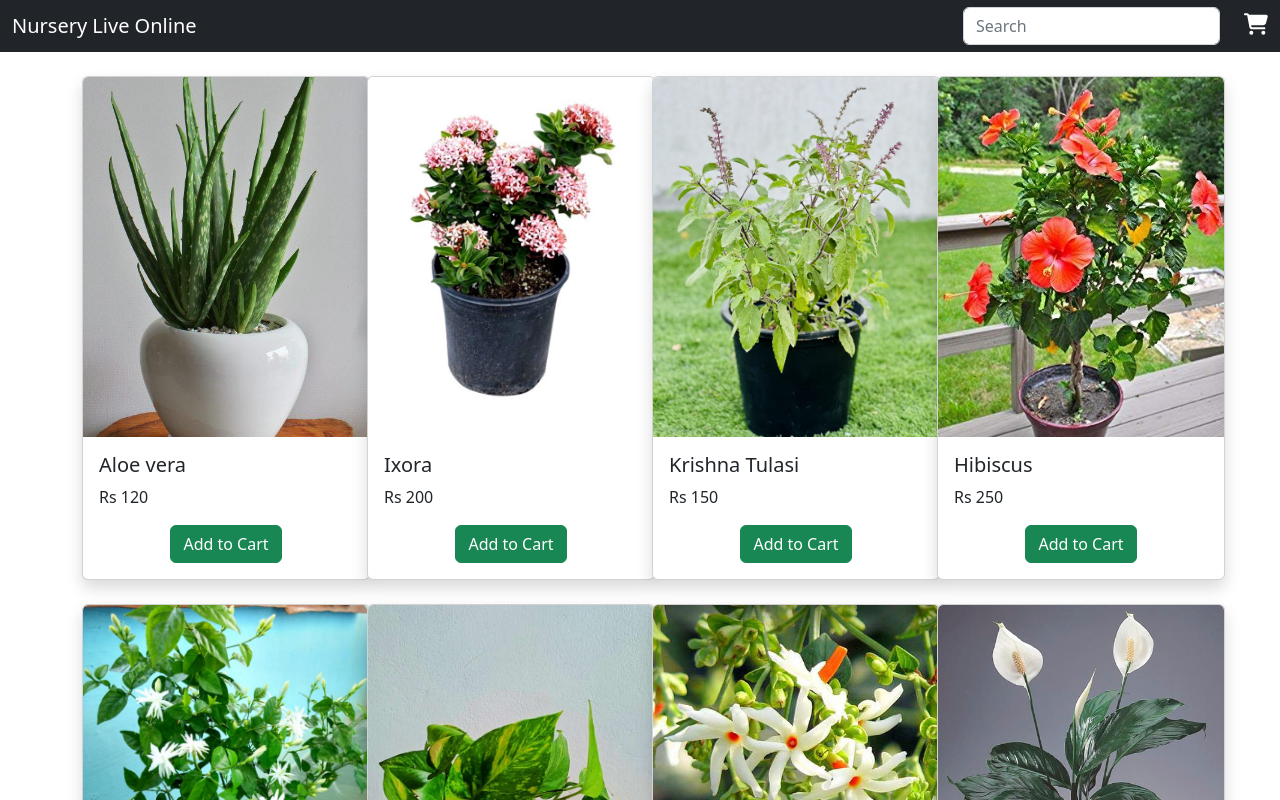
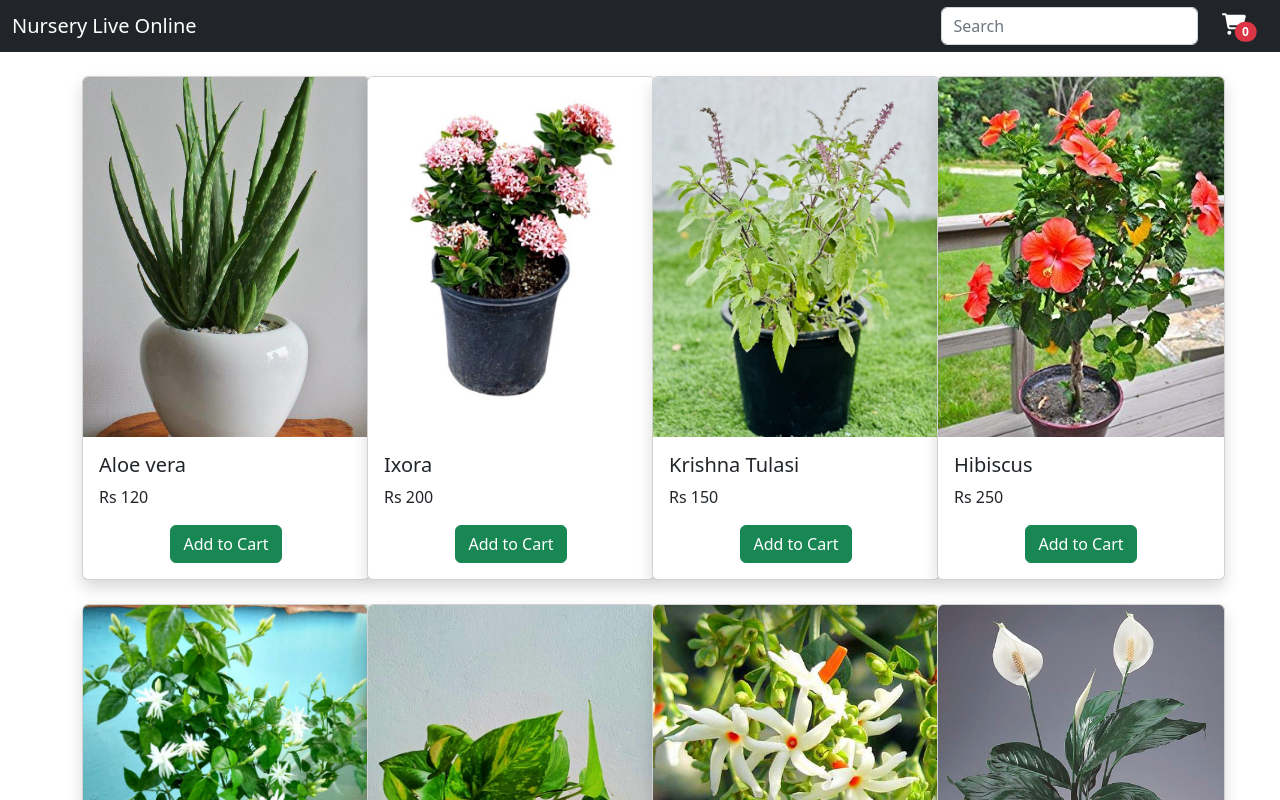
Before and after one commit to premraj234/React-project2, a React (Create React App) app: page / in a window 1280 px wide. Shown: the top 800 px of the page. Built offline with nearby package versions, Linux system fonts and the light colour scheme.

Commit message:
add to cart

```diff
--- a/src/Home.js
+++ b/src/Home.js
@@ -2,6 +2,7 @@ import React from 'react'
 import Cards from "./Cards"
 import data from "./data"
 import {useState} from 'react';
+import { useCart } from "react-use-cart";
 import {Link} from "react-router-dom"
 import { FontAwesomeIcon } from '@fortawesome/react-fontawesome';
 import { faShoppingCart } from '@fortawesome/free-solid-svg-icons';
@@ -9,6 +10,7 @@ import { faShoppingCart } from '@fortawesome/free-solid-svg-icons';
 
 function  Home() {
 const [search, setSearch] = useState("");
+const {totalItems} =useCart();
   return (
     <>
           <nav className="navbar navbar-expand-lg navbar-dark bg-dark p-0">
@@ -26,7 +28,12 @@ const [search, setSearch] = useState("");
                                         }}
                                         />
                             </form>
-                          <Link to={'/Cart'}><FontAwesomeIcon className="shopcart" icon={faShoppingCart}></FontAwesomeIcon></Link>
+                          <Link to={'/Cart'}><FontAwesomeIcon className="shopcart" icon={faShoppingCart}></FontAwesomeIcon>
+                            <span className=" translate-middle badge rounded-pill bg-danger">
+                            {totalItems}
+                            </span>
+
+                          </Link>
                     </div>
                 </div>
           </nav>
```
